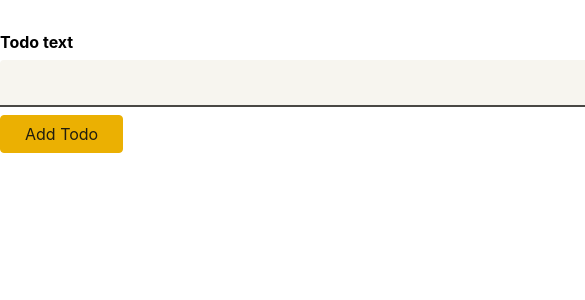
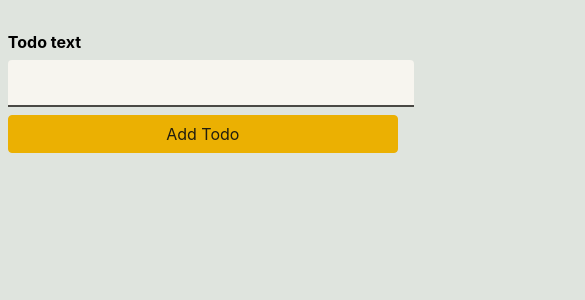
Before and after one commit to DDeForce/react-typescript, a React (Create React App) app: page / in a window 390 px wide. Shown: the top 300 px of the page, 585 px wide, since content can reach past the window. Built offline with nearby package versions, Linux system fonts and the light colour scheme.

Commit message:
start mobile

```diff
--- a/src/components/AddTodo.module.css
+++ b/src/components/AddTodo.module.css
@@ -1,6 +1,8 @@
 .form {
+  display: flex;
+  flex-direction: column;
   width: 40rem;
-  margin: 2rem auto;
+  margin: 2rem 2vw;
 }
 
 .form label {
@@ -10,7 +12,7 @@
 }
 
 .form input {
-  display: block;
+  display: flex;
   width: 100%;
   font: inherit;
   font-size: 1.5rem;
@@ -39,3 +41,17 @@
   background-color: #ebc002;
   border-color: #ebc002;
 }
+
+@media only screen and (max-width: 769px) {
+  .form {
+    width: 100%;
+  }
+  .form button {
+    width: 100%;
+  }
+  .form label {
+    /* width: 100%;
+    padding: 0;
+    margin: 0; */
+  }
+}
--- a/src/index.css
+++ b/src/index.css
@@ -5,4 +5,5 @@ body {
     sans-serif;
   -webkit-font-smoothing: antialiased;
   -moz-osx-font-smoothing: grayscale;
+  background-color: #dfe4de;
 }
```
